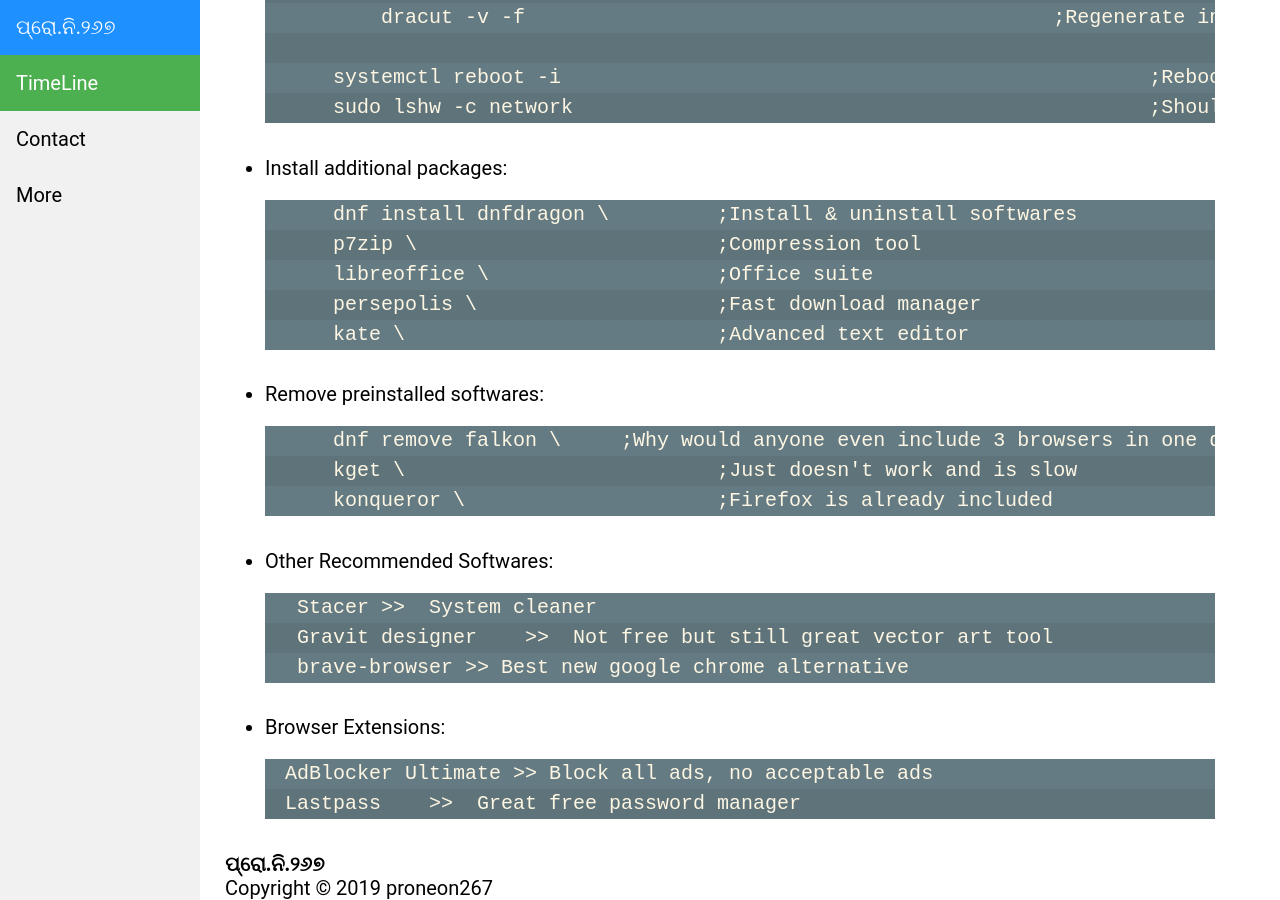
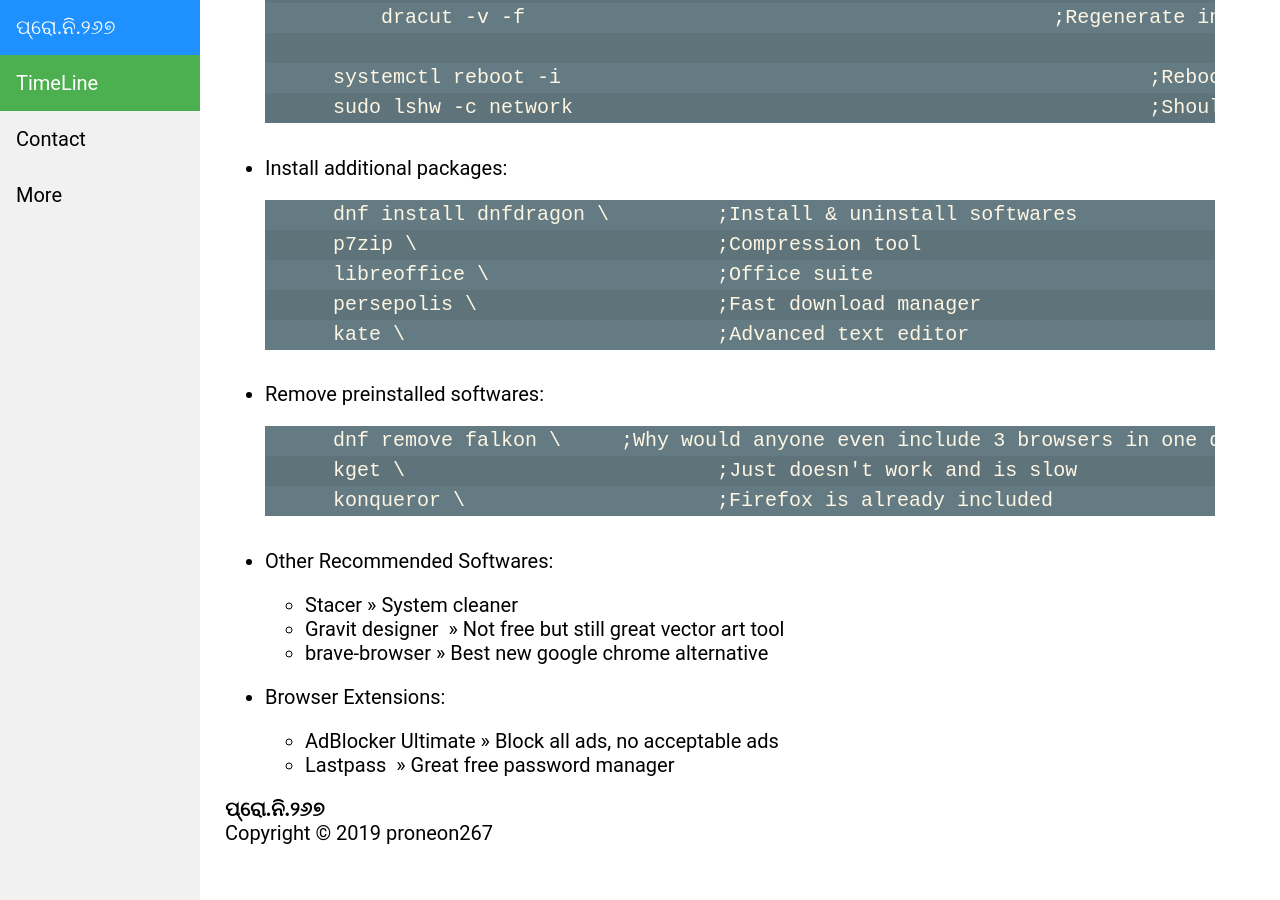
Before and after one commit to proneon267/proneon267.github.io, a Jekyll site: the page built from _posts/2020-02-05-Fedora-31-Post-Installation.md, in a window 1280 px wide and 900 px high, scrolled down 1597 px. Built offline with Jekyll 4.4.1, drawn with Linux system fonts in a browser that asks for light colours; comment, search, counter and statistics services are not loaded.

```diff
--- a/_posts/2020-02-05-Fedora-31-Post-Installation.md
+++ b/_posts/2020-02-05-Fedora-31-Post-Installation.md
@@ -75,13 +75,12 @@
     konqueror \                     ;Firefox is already included
 {% endhighlight %}
 * Other Recommended Softwares:
-{% highlight bash %}
- Stacer >>  System cleaner
- Gravit designer    >>  Not free but still great vector art tool
- brave-browser >> Best new google chrome alternative
-{% endhighlight %}
+
+    * Stacer >>  System cleaner
+    * Gravit designer    >>  Not free but still great vector art tool
+    * brave-browser >> Best new google chrome alternative
+
 * Browser Extensions:
-{% highlight bash %}
-AdBlocker Ultimate >> Block all ads, no acceptable ads
-Lastpass    >>  Great free password manager
-{% endhighlight %}
+
+    * AdBlocker Ultimate >> Block all ads, no acceptable ads
+    * Lastpass    >>  Great free password manager
```
